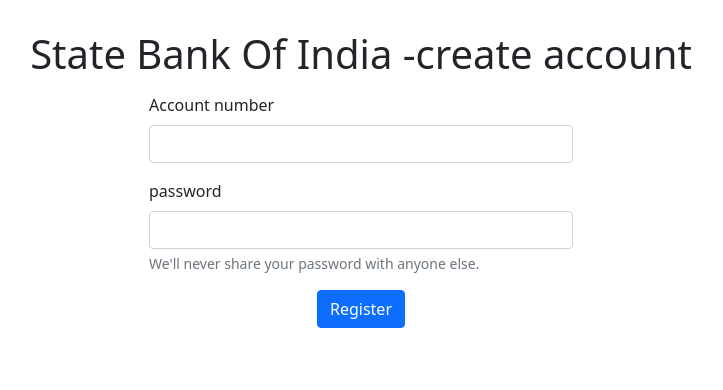
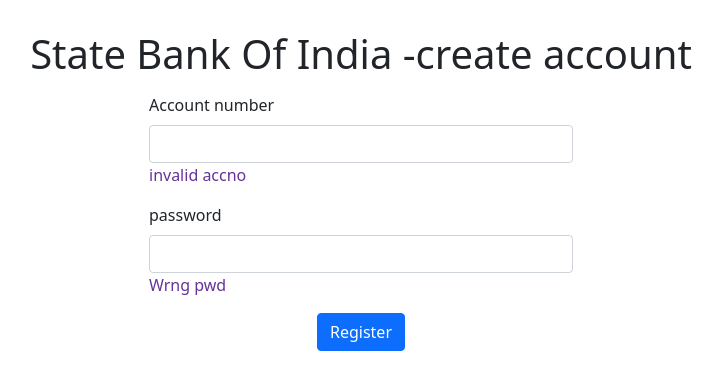
Before and after one commit to jfyjse/banking_app_angular, an Angular app: page /register in a window 1280 px wide. Shown: the top 390 px of the page, without its empty margins (279-1002 px from the left). Built offline with nearby package versions, Linux system fonts and the light colour scheme.

Commit message:
validators

```diff
--- a/src/app/app.module.ts
+++ b/src/app/app.module.ts
@@ -6,7 +6,7 @@
 import { LoginComponent } from './login/login.component';
 import { RegisterComponent } from './register/register.component';
 import { DashboardComponent } from './dashboard/dashboard.component';
-import { FormsModule } from '@angular/forms';
+import { FormsModule, ReactiveFormsModule } from '@angular/forms';
 
 @NgModule({
   declarations: [
@@ -18,7 +18,8 @@
   imports: [
     BrowserModule,
     AppRoutingModule,
-    FormsModule
+    FormsModule,
+    ReactiveFormsModule
   ],
   providers: [],
   bootstrap: [AppComponent]
--- a/src/app/register/register.component.css
+++ b/src/app/register/register.component.css
@@ -0,0 +1,4 @@
+.err
+{
+    color: rebeccapurple;
+}
--- a/src/app/register/register.component.html
+++ b/src/app/register/register.component.html
@@ -4,17 +4,18 @@
 </div>
 
 
-<form (ngSubmit)="register()">
+<form [formGroup]="regForm" (ngSubmit)="register()">
     <div style="width: 35%;height: 330px; background-color: white ; border-radius: 2px;" class="container">
         <div class="mb-3">
             <label style="margin-top: 7px;" for="acno" class="form-label">Account number</label>
-            <input  type="text" [(ngModel)]="accno" name= "accno" class="form-control" id="acno">
+            <input  type="text" formControlName="accno" name= "accno" class="form-control" id="acno">
+            <div *ngIf="this.regForm.get('accno')?.errors" id="erraccno" class="err">invalid accno</div>
 
         </div>
         <div class="mb-3">
             <label for="pswd" class="form-label">password</label>
-            <input type="password" [(ngModel)]="pswwd" name= "pswwd" class="form-control" id="pswd">
-            <div id="emailHelp" class="form-text">We'll never share your password with anyone else.</div>
+            <input type="password" formControlName="pwd" name= "pwd" class="form-control" id="pswd">
+            <div *ngIf="this.regForm.get('pwd')?.errors" id="paass" class="err">Wrng pwd</div>
         </div>
         <div style="display: flex;justify-content: center;">
             <button type="submit"  class="btn btn-primary">Register</button>
--- a/src/app/register/register.component.ts
+++ b/src/app/register/register.component.ts
@@ -1,4 +1,5 @@
 import { Component, OnInit } from '@angular/core';
+import { FormBuilder, Validators } from '@angular/forms';
 import { Router } from '@angular/router';
 import { DataService } from '../services/data.service';
 
@@ -9,10 +10,15 @@
 })
 export class RegisterComponent implements OnInit {
 
-  accno="";
-  pswwd="";
+  // accno="";
+  // pswwd="";
+  regForm=this.formb.group
+  ({
+    accno:['',[Validators.required,Validators.minLength(4),Validators.maxLength(4),Validators.pattern('[0-9]*')]],
+    pwd:['',[Validators.required,Validators.pattern('[a-zA-Z0-9]*')]]
+  });
 
-  constructor( private dataser:DataService , private router :Router ) { }
+  constructor( private dataser:DataService , private router :Router , private formb :FormBuilder) { }
 
   ngOnInit(): void {
   }
@@ -20,11 +26,31 @@
 
   register()
   {
-    console.log("registtt click");
-    var res=this.dataser.register(this.accno,this.pswwd)
-    console.log(this.accno, this.pswwd);
+    // if(this.regForm.get('accno')?.errors)
+    // {
+    //   alert("inavalid unme")
+    // }
 
-    if(res==1)
+    if(this.regForm.valid)
+    {
+      console.log("form vaild");
+
+    }
+    else
+    {
+
+      this.router.navigateByUrl("register");
+      alert("invalid form")
+
+    }
+    console.log(this.regForm.value);
+    var ress=this.dataser.register(this.regForm.value.accno,this.regForm.value.pwd)
+
+    // console.log("registtt click");
+    // var res=this.dataser.register(this.accno,this.pswwd)
+    // console.log(this.accno, this.pswwd);
+
+    if(ress)
     {
       this.router.navigateByUrl("");
     }
```
